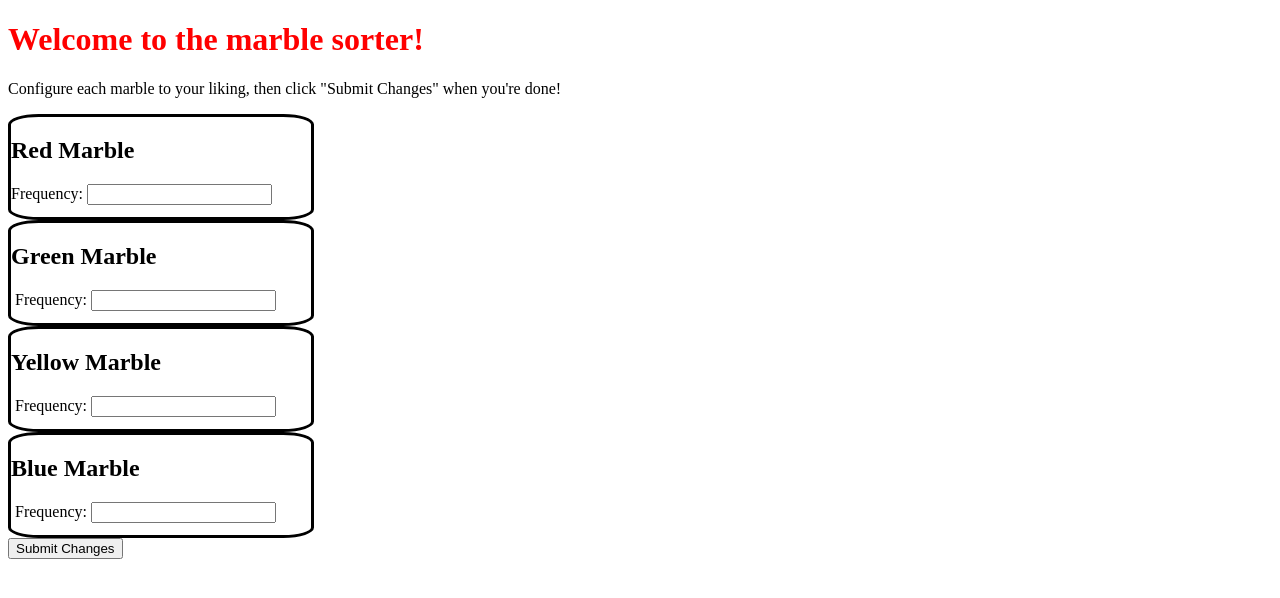
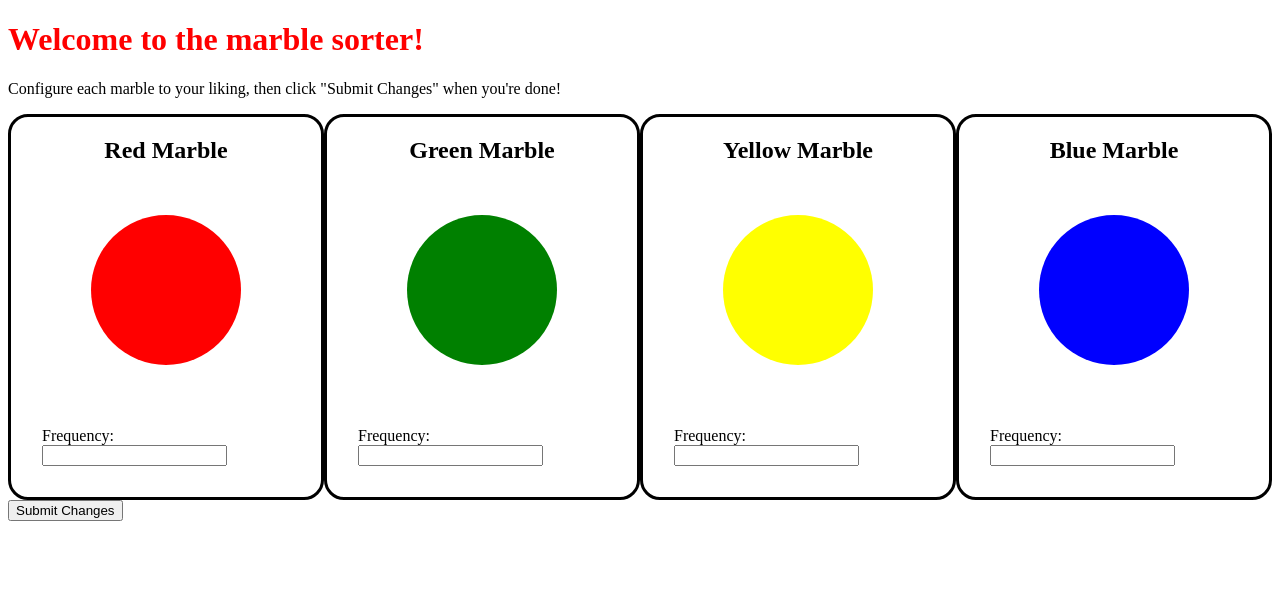
Before and after one commit to CSCE-483-Spring-2026/MarbleMachine, a PHP site: page / in a window 1280 px wide. Shown: the top 598 px of the page. Run offline with PHP 8.4, Linux system fonts and the light colour scheme.

Commit message:
Add website formatting for UX

```diff
--- a/index.html
+++ b/index.html
@@ -9,36 +9,40 @@
         <h1>Welcome to the marble sorter!</h1>
         <p>Configure each marble to your liking, then click "Submit Changes" when you're done!</p>
     </div>
-    <div>
+    <div class="configBody">
         <div class="configBox">
             <h2>Red Marble</h2>
-            <div>
-
-            </div>
+            <div class="redMarble"></div>
+            <div class="freqInput">
                 <label for="redFreq">Frequency:</label>
                 <input type="text" id="redFreq" name="redFreq">
             </div>
+        </div>
         <div class="configBox">
             <h2>Green Marble</h2>
-            <img>
+            <div class="greenMarble"></div>
+            <div class="freqInput">
                 <label for="greenFreq">Frequency:</label>
                 <input type="text" id="greenFreq" name="greenFreq">
             </div>
+        </div>
         <div class="configBox">
             <h2>Yellow Marble</h2>
-            <img>
+            <div class="yellowMarble"></div>
+            <div class="freqInput">
                 <label for="yellowFreq">Frequency:</label>
                 <input type="text" id="yellowFreq" name="yellowFreq">
             </div>
+        </div>
         <div class="configBox">
             <h2>Blue Marble</h2>
-            <img>
+            <div class="blueMarble"></div>
+            <div class="freqInput">
                 <label for="blueFreq">Frequency:</label>
                 <input type="text" id="blueFreq" name="blueFreq">
             </div>
-
+        </div>
+    </div>
     <button type="button" id="submitButton">Submit Changes</button>
-    </div>
-
 </body>
 </html>
--- a/styles.css
+++ b/styles.css
@@ -2,10 +2,55 @@ h1 {
     color: red;
 }
 
+.configBody {
+    width: 100%;
+    height: auto;
+    display: flex;
+}
+
 .configBox {
-    width: 300px;
-    height: 100px;
+    width: 25%;
+    height: auto;
     border-style: solid;
-    border-radius: 10%;
+    border-radius: 20px;
     border-color: black;
+    display: flex;
+    flex-direction: column;
+    align-items: center;
 }
+
+.redMarble {
+    width: 150px;
+    height: 150px;
+    border-radius: 50%;
+    margin: 10%;
+    background-color: red;
+}
+
+.yellowMarble {
+    width: 150px;
+    height: 150px;
+    border-radius: 50%;
+    margin: 10%;
+    background-color: yellow;
+}
+
+.greenMarble {
+    width: 150px;
+    height: 150px;
+    border-radius: 50%;
+    margin: 10%;
+    background-color: green;
+}
+
+.blueMarble {
+    width: 150px;
+    height: 150px;
+    border-radius: 50%;
+    margin: 10%;
+    background-color: blue;
+}
+
+.freqInput {
+    margin: 10%;
+}
```
Lines whose indentation alone changed are shown as unchanged.
